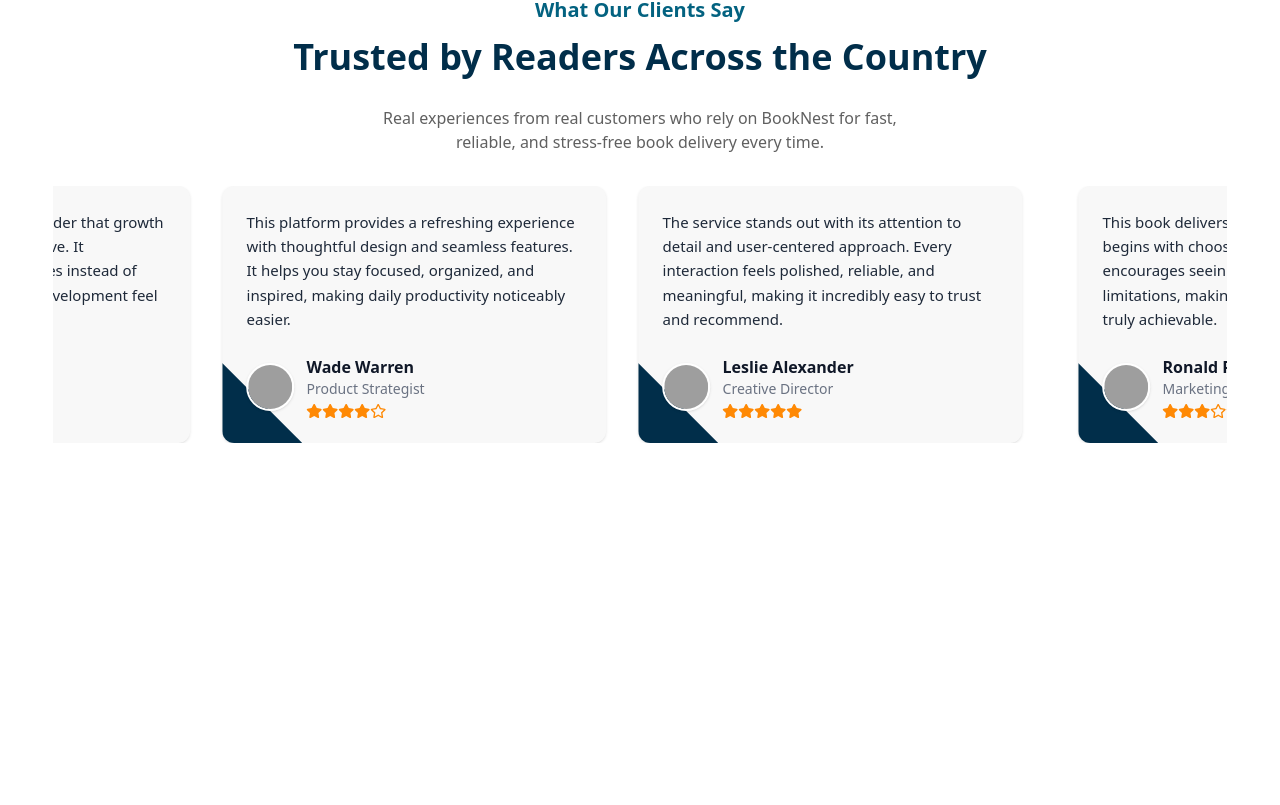
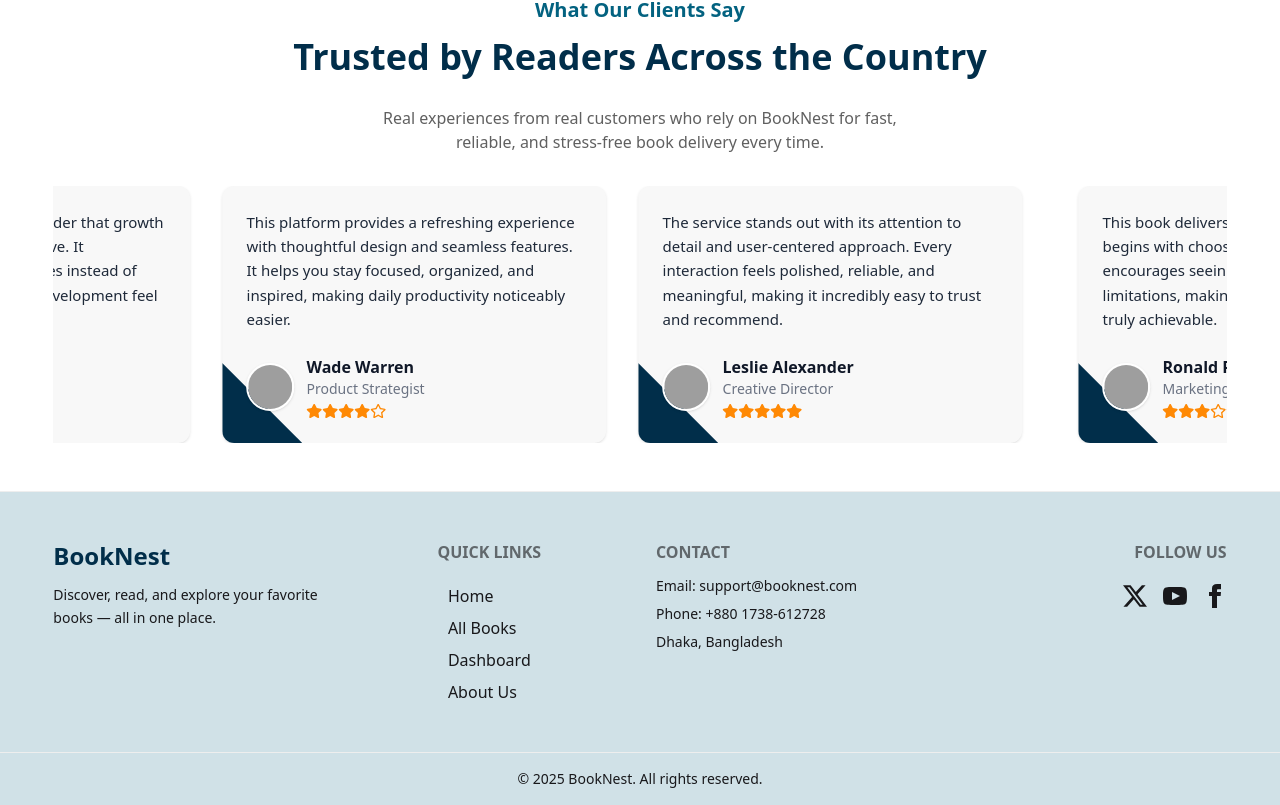
Before and after one commit to lahifkhan/-BookNest, a React (Vite) app: page / in a window 1280 px wide. Shown: the part 1586-2391 px from the top of the page. Before the commit the page ends 2077 px from the top, so only its background shows below. Built offline with nearby package versions, Linux system fonts and the light colour scheme; no server answers; grey boxes are pictures that could not be loaded.

Commit message:
footer added

```diff
--- /dev/null
+++ b/src/Components/Shared/Footer.jsx
@@ -0,0 +1,100 @@
+import { Link } from "react-router";
+
+const Footer = () => {
+  return (
+    <footer className="bg-[#D0E1E7] text-base-content border-t border-base-300">
+      {/* Main Footer */}
+      <div className="w-11/12 mx-auto py-12 grid grid-cols-1 sm:grid-cols-2 md:grid-cols-4 gap-8">
+        {/* Brand */}
+        <div className="max-w-xs">
+          <h2 className="text-2xl font-bold text-primary">BookNest</h2>
+          <p className="mt-3 text-sm leading-relaxed">
+            Discover, read, and explore your favorite books — all in one place.
+          </p>
+        </div>
+
+        {/* Quick Links */}
+        <div className="flex flex-col md:items-center text-left">
+          <h3 className="footer-title">Quick Links</h3>
+          <ul className="mt-3 space-y-2">
+            <li>
+              <Link to={"/"} className="link link-hover">
+                Home
+              </Link>
+            </li>
+            <li>
+              <Link to={"/books"} className="link link-hover">
+                All Books
+              </Link>
+            </li>
+            <li>
+              <Link to={"/dashboard"} className="link link-hover">
+                Dashboard
+              </Link>
+            </li>
+            <li>
+              <a className="link link-hover">About Us</a>
+            </li>
+          </ul>
+        </div>
+
+        {/* Contact */}
+        <div className="">
+          <h3 className="footer-title">Contact</h3>
+          <ul className="mt-3 space-y-2 text-sm">
+            <li>Email: support@booknest.com</li>
+            <li>Phone: +880 1738-612728</li>
+            <li>Dhaka, Bangladesh</li>
+          </ul>
+        </div>
+
+        {/* Social */}
+        <div className="flex flex-col md:items-end">
+          <h3 className="footer-title">Follow Us</h3>
+
+          <div className="flex gap-4 mt-3">
+            {/* X (Twitter) */}
+            <a className="hover:text-primary transition">
+              <svg
+                xmlns="http://www.w3.org/2000/svg"
+                viewBox="0 0 24 24"
+                className="w-6 h-6 fill-current"
+              >
+                <path d="M18.901 1.153h3.68l-8.04 9.19L24 22.846h-7.406l-5.804-7.596-6.646 7.596H.462l8.6-9.83L0 1.154h7.594l5.243 6.932 6.064-6.932zm-1.29 19.5h2.04L6.48 3.236H4.295L17.61 20.653z" />
+              </svg>
+            </a>
+
+            {/* YouTube */}
+            <a className="hover:text-primary transition">
+              <svg
+                xmlns="http://www.w3.org/2000/svg"
+                viewBox="0 0 24 24"
+                className="w-6 h-6 fill-current"
+              >
+                <path d="M19.615 3.184c-3.604-.246-11.631-.245-15.23 0C.488 3.45.03 5.804 0 12c.03 6.185.484 8.549 4.385 8.816 3.6.245 11.626.246 15.23 0 3.897-.266 4.356-2.62 4.385-8.816-.029-6.196-.484-8.55-4.385-8.816zM9 16V8l8 4-8 4z" />
+              </svg>
+            </a>
+
+            {/* Facebook */}
+            <a className="hover:text-primary transition">
+              <svg
+                xmlns="http://www.w3.org/2000/svg"
+                viewBox="0 0 24 24"
+                className="w-6 h-6 fill-current"
+              >
+                <path d="M9 8H6v4h3v12h5V12h3.642L18 8h-4V6.667C14 5.711 14.192 5.333 15.115 5.333H18V0h-3.808C10.596 0 9 1.583 9 4.615V8z" />
+              </svg>
+            </a>
+          </div>
+        </div>
+      </div>
+
+      {/* Bottom Bar */}
+      <div className="text-center py-4 text-sm border-t border-base-300">
+        © {new Date().getFullYear()} BookNest. All rights reserved.
+      </div>
+    </footer>
+  );
+};
+
+export default Footer;
--- a/src/Layouts/RootLayouts.jsx
+++ b/src/Layouts/RootLayouts.jsx
@@ -1,6 +1,7 @@
 import React from "react";
 import { Outlet } from "react-router";
 import Navbar from "../Components/Shared/Navbar";
+import Footer from "../Components/Shared/Footer";
 
 const RootLayouts = () => {
   return (
@@ -11,6 +12,9 @@ const RootLayouts = () => {
       <main>
         <Outlet></Outlet>
       </main>
+      <Footer>
+        <Footer></Footer>
+      </Footer>
     </div>
   );
 };
```
